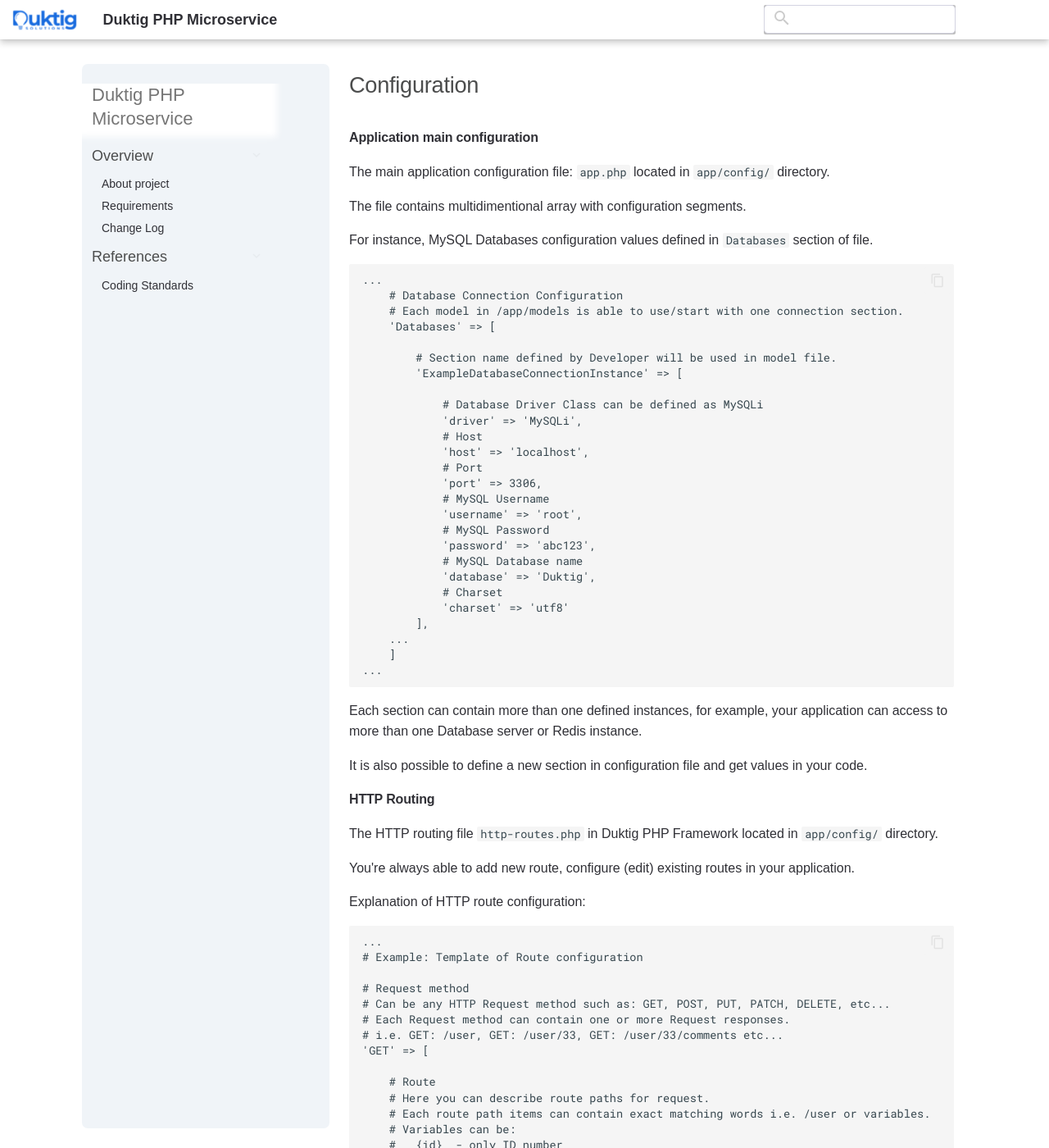
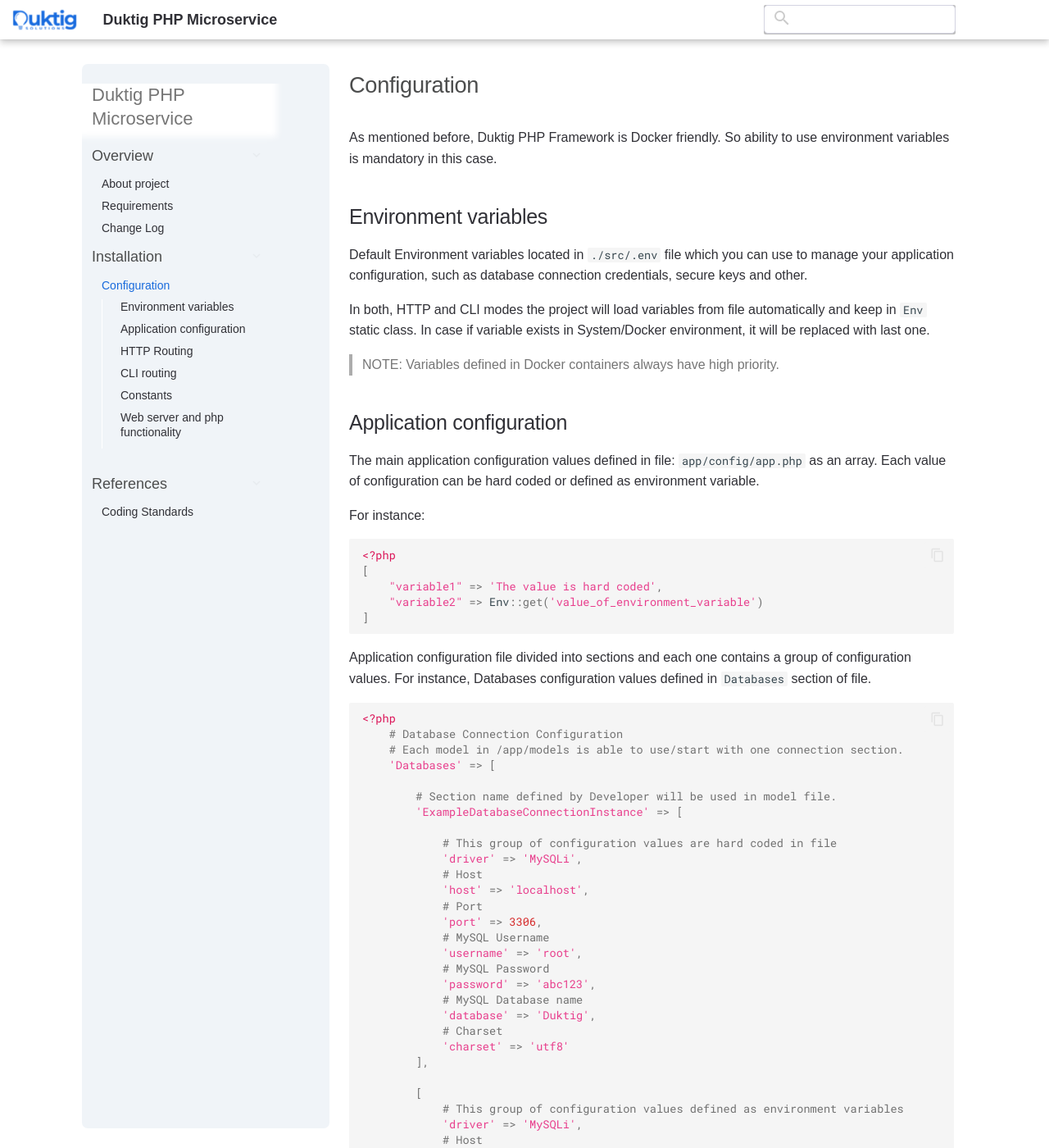
Before and after one commit to duktig-solutions/Duktig-microservice-php, an MkDocs documentation site: the page built from docs/installation/env-configuration.md, in a window 1280 px wide and 1400 px high. Shown: the whole window at 82% size. Built offline with MkDocs 1.6.1 and Material for MkDocs 9.7.7, drawn with Linux system fonts in a browser that asks for light colours; some of the changed text lies outside the part shown.

````diff
--- a/docs/installation/env-configuration.md
+++ b/docs/installation/env-configuration.md
@@ -1,15 +1,37 @@
 # Configuration
 
-#### Application main configuration
+As mentioned before, Duktig PHP Framework is Docker friendly. So ability to use environment variables is mandatory in this case.
 
-The main application configuration file: `app.php` located in `app/config/` directory.
+## Environment variables
 
-The file contains multidimentional array with configuration segments.
+Default Environment variables located in `./src/.env` file which you can use to manage your application configuration,
+such as database connection credentials, secure keys and other.
 
-For instance, MySQL Databases configuration values defined in `Databases` section of file.
+In both, HTTP and CLI modes the project will load variables from file automatically and keep in `Env` static class.
+In case if variable exists in System/Docker environment, it will be replaced with last one.
+
+>NOTE: Variables defined in Docker containers always have high priority.
+
+## Application configuration
+
+The main application configuration values defined in file: `app/config/app.php` as an array.
+Each value of configuration can be hard coded or defined as environment variable.
+
+For instance:
 
 ```php
-...
+<?php
+[
+    "variable1" => 'The value is hard coded',
+    "variable2" => Env::get('value_of_environment_variable')
+]
+```
+
+Application configuration file divided into sections and each one contains a group of configuration values.
+For instance, Databases configuration values defined in `Databases` section of file.
+
+```php
+<?php
     # Database Connection Configuration
     # Each model in /app/models is able to use/start with one connection section.
     'Databases' => [
@@ -17,7 +39,7 @@ For instance, MySQL Databases configuration values defined in `Databases` sectio
 	    # Section name defined by Developer will be used in model file.
 	    'ExampleDatabaseConnectionInstance' => [
 
-		    # Database Driver Class can be defined as MySQLi
+		    # This group of configuration values are hard coded in file
 		    'driver' => 'MySQLi',
 		    # Host
 		    'host' => 'localhost',
@@ -32,25 +54,43 @@ For instance, MySQL Databases configuration values defined in `Databases` sectio
 		    # Charset
 		    'charset' => 'utf8'
 	    ],
-    ...
+
+	    [
+            # This group of configuration values defined as environment variables
+		    'driver' => 'MySQLi',
+		    # Host
+		    'host' => Env::get('EXAMPLE_MYSQL_HOST'),
+		    # Port
+		    'port' => Env::get('EXAMPLE_MYSQL_PORT'),
+		    # MySQL Username
+		    'username' => Env::get('EXAMPLE_MYSQL_USER'),
+		    # MySQL Password
+		    'password' => Env::get('EXAMPLE_MYSQL_PASSWORD'),
+		    # MySQL Database name
+		    'database' => Env::get('EXAMPLE_MYSQL_DATABASE'),
+		    # Charset
+		    'charset' => Env::get('EXAMPLE_MYSQL_CHARSET')
+        ]
+
     ]
-...
+
 ```
 
-Each section can contain more than one defined instances, for example, your application can access to more than one Database server or Redis instance.
+Each section can contain more than one defined instances, for example,
+your application can access to more than one Database servers or Redis instance.
 
 It is also possible to define a new section in configuration file and get values in your code.
 
-#### HTTP Routing
+## HTTP Routing
 
 The HTTP routing file `http-routes.php` in Duktig PHP Framework located in `app/config/` directory.
 
 You're always able to add new route, configure (edit) existing routes in your application.
 
-Explanation of HTTP route configuration:
+Example and Explanation of HTTP route configuration:
 
 ```php
-...
+<?php
 # Example: Template of Route configuration
 
 # Request method
@@ -116,13 +156,13 @@ Explanation of HTTP route configuration:
         'cacheConfig' => '___ResponseDataCaching'
 
     ],
-...
+
 ```
 
 Working example of HTTP Routing configuration:
 
 ```php
-...
+<?php
     # Example - Validate GET Request data
     '/examples/validate_get_request_data' => [
         'middleware' => [
@@ -130,10 +170,10 @@ Working example of HTTP Routing configuration:
         ],
         'controller' => 'Development\Examples\Validation->validateGetRequestData'
     ],
-...
+
 ```
 
-#### CLI routing
+## CLI routing
 
 In Duktig PHP Framework it is possible to configure any command line access operation in CLI routing.
 
@@ -144,54 +184,57 @@ CLI routing configuration file `cli-routes.php` located in `app/config/`.
 Explanation of CLI routing configuration:
 
 ```php
-...
-    # Example: Template of Route configuration
+<?php
 
-	# Route to access in CLI.
-	# For instance: php /duktig.solutions.1/cli/exec.php example-route --parameter1name parameter1value
-	'example-route' => [
+# Example: Template of Route configuration
 
-		# Middleware
-		# With The middleware option you can set any number of middleware methods before the controller starts.
-		# For instance, you can make middleware methods to: Check/validate command line parameters then continue to controller.
-		# The format of middleware configuration is: ClassName->methodName where the middleware classes located in /app/middleware directory.
-		# Note: If you not have any middleware functionality for this route, you can just pass this section as empty.
-		'middleware' => [
-			'___ExampleMiddlewareClass->exampleMiddlewareCliMethod'
-		],
+# Route to access in CLI.
+# For instance: php /duktig.solutions.1/cli/exec.php example-route --parameter1name parameter1value
+'example-route' => [
 
-		# Controller
-		# Controllers runs as a regular function like in web MVC Pattern.
-		# The format of controller configuration is: ClassName->methodName where the controller classes located in /app/controllers directory.
-		# Note: You can put caching, data validation and other functionality inside a controller method instead of creating a dedicated middleware for it.
-		'controller' => '___ExampleControllerClass->exampleControllerCliMethod',
+    # Middleware
+    # With The middleware option you can set any number of middleware methods before the controller starts.
+    # For instance, you can make middleware methods to: Check/validate command line parameters then continue to controller.
+    # The format of middleware configuration is: ClassName->methodName where the middleware classes located in /app/middleware directory.
+    # Note: If you not have any middleware functionality for this route, you can just pass this section as empty.
+    'middleware' => [
+        '___ExampleMiddlewareClass->exampleMiddlewareCliMethod'
+    ],
 
-		# Execute process as unique and enable to start next process after given time in seconds.
-		# If the value is 0, the next starting process will run immediately without checking if another instance is in process.
-		'executeUniqueProcessLifeTime' => 10
+    # Controller
+    # Controllers runs as a regular function like in web MVC Pattern.
+    # The format of controller configuration is: ClassName->methodName where the controller classes located in /app/controllers directory.
+    # Note: You can put caching, data validation and other functionality inside a controller method instead of creating a dedicated middleware for it.
+    'controller' => '___ExampleControllerClass->exampleControllerCliMethod',
 
-		# Unlike Restful API interface the Command line interface doesn't support authorization/permission checking and caching functionality.
-	],
-...
+    # Execute process as unique and enable to start next process after given time in seconds.
+    # If the value is 0, the next starting process will run immediately without checking if another instance is in process.
+    'executeUniqueProcessLifeTime' => 10
+
+    # Unlike Restful API interface the Command line interface doesn't support authorization/permission checking and caching functionality.
+],
+
 ```
 Working example of CLI Routing configuration:
 
 ```php
-...
+<?php
     # System - Make logs stats: app/log/stats.json
 	'make-log-stats' => [
 		'controller' => 'System\Logs\StatsMaker->process',
 		'middleware' => [],
 		'executeUniqueProcessLifeTime' => 10
 	],
-...
+
 ```
 
-### Web server and php functionality
+For more details, see [Routing](../development/routing.md)
+
+## Constants
+
+You can define your application constants in file `./src/app/config/constants.php`
+
+## Web server and php functionality
 
 Duktig PHP Framework developed and tested under Nginx web server with php-fpm service.
 It is also possible to run this project with other web server such as Apache with php module.
-
-For performance and Docker friendly usage, we running it with Nginx Docker container with load balanced php-fpm containers.
-
-End of Document
--- a/mkdocs.yml
+++ b/mkdocs.yml
@@ -63,8 +63,8 @@ nav:
         - index.md
         - overview/requirements.md
         - overview/change-log.md
-#   - Installation:
-#       - installation/env-configuration.md
+    - Installation:
+        - installation/env-configuration.md
 #       - installation/local-dev-deployment.md
 #   - Development:
 #       - development/config.md
````
Also changed, not shown: Readme.md (+2 -2 lines), docs/index.md (+2 -2 lines), 2 other files.
